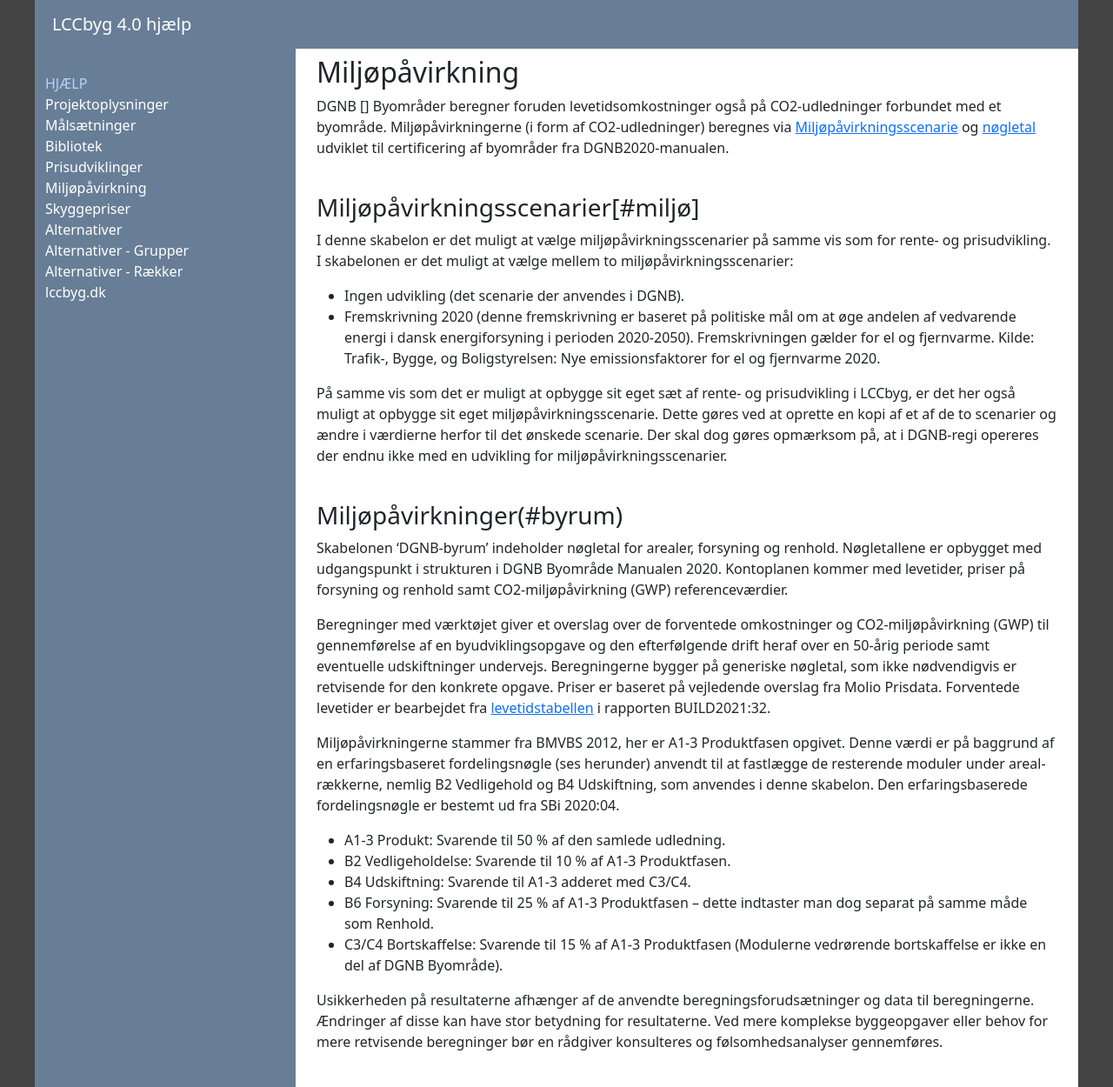
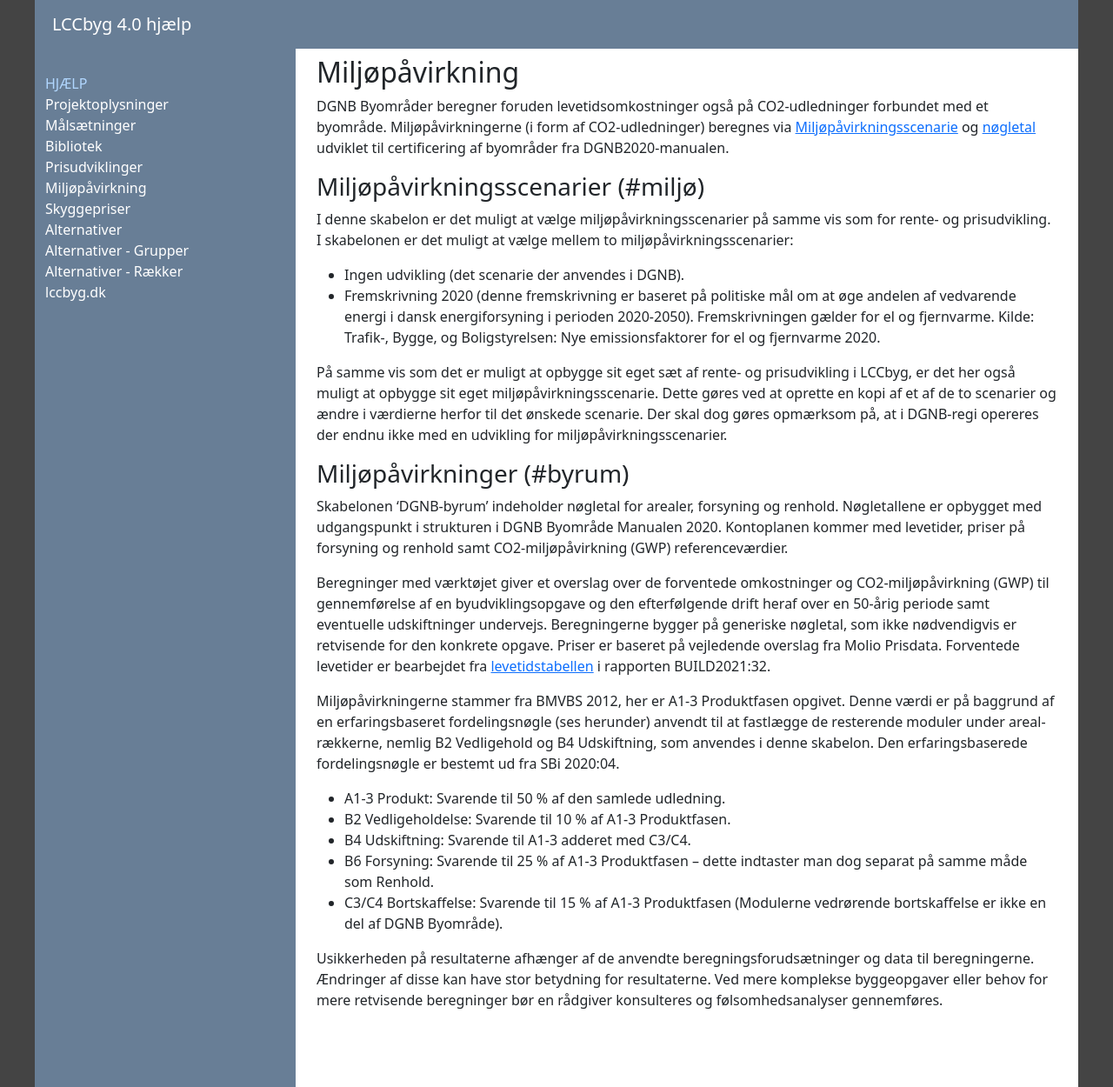
Before and after one commit to LccBuild/lccbyg-docs, a Jekyll site: the page built from docs/help/40/da/impactscenarios.md, in a window 1280 px wide. Shown: the whole page at 87% size. Built offline with Jekyll 4.4.1, drawn with Linux system fonts in a browser that asks for light colours.

Commit message:
Update impactscenarios.md

```diff
--- a/docs/help/40/da/impactscenarios.md
+++ b/docs/help/40/da/impactscenarios.md
@@ -4,11 +4,10 @@ title: "Miljøpåvirkning"
 date: "2024-01-01"
 ---
 
-DGNB [] Byområder beregner foruden levetidsomkostninger også på CO2\-udledninger forbundet med et byområde. Miljøpåvirkningerne (i form af CO2\-udledninger) beregnes via [Miljøpåvirkningsscenarie](#miljø) og [nøgletal](#byrum) udviklet til certificering af byområder fra DGNB2020-manualen.
-<br />
-<br />
+DGNB Byområder beregner foruden levetidsomkostninger også på CO2\-udledninger forbundet med et byområde. Miljøpåvirkningerne (i form af CO2\-udledninger) beregnes via [Miljøpåvirkningsscenarie](#miljø) og [nøgletal](#byrum) udviklet til certificering af byområder fra DGNB2020-manualen.
 
-### Miljøpåvirkningsscenarier[#miljø]
+
+### Miljøpåvirkningsscenarier (#miljø)
 
 I denne skabelon er det muligt at vælge miljøpåvirkningsscenarier på samme vis som for rente- og prisudvikling. I skabelonen er det muligt at vælge mellem to miljøpåvirkningsscenarier:
 
@@ -16,10 +15,9 @@ I denne skabelon er det muligt at vælge miljøpåvirkningsscenarier på samme v
 - Fremskrivning 2020 (denne fremskrivning er baseret på politiske mål om at øge andelen af vedvarende energi i dansk energiforsyning i perioden 2020-2050). Fremskrivningen gælder for el og fjernvarme. Kilde: Trafik-, Bygge, og Boligstyrelsen: Nye emissionsfaktorer for el og fjernvarme 2020.
 
 På samme vis som det er muligt at opbygge sit eget sæt af rente- og prisudvikling i LCCbyg, er det her også muligt at opbygge sit eget miljøpåvirkningsscenarie. Dette gøres ved at oprette en kopi af et af de to scenarier og ændre i værdierne herfor til det ønskede scenarie. Der skal dog gøres opmærksom på, at i DGNB-regi opereres der endnu ikke med en udvikling for miljøpåvirkningsscenarier.
-<br />
-<br />
 
-### Miljøpåvirkninger(#byrum)
+
+### Miljøpåvirkninger (#byrum)
 
 Skabelonen 'DGNB-byrum' indeholder nøgletal for arealer, forsyning og renhold. Nøgletallene er opbygget med udgangspunkt i strukturen i DGNB Byområde Manualen 2020. Kontoplanen kommer med levetider, priser på forsyning og renhold samt CO2\-miljøpåvirkning (GWP) referenceværdier.
 
```
